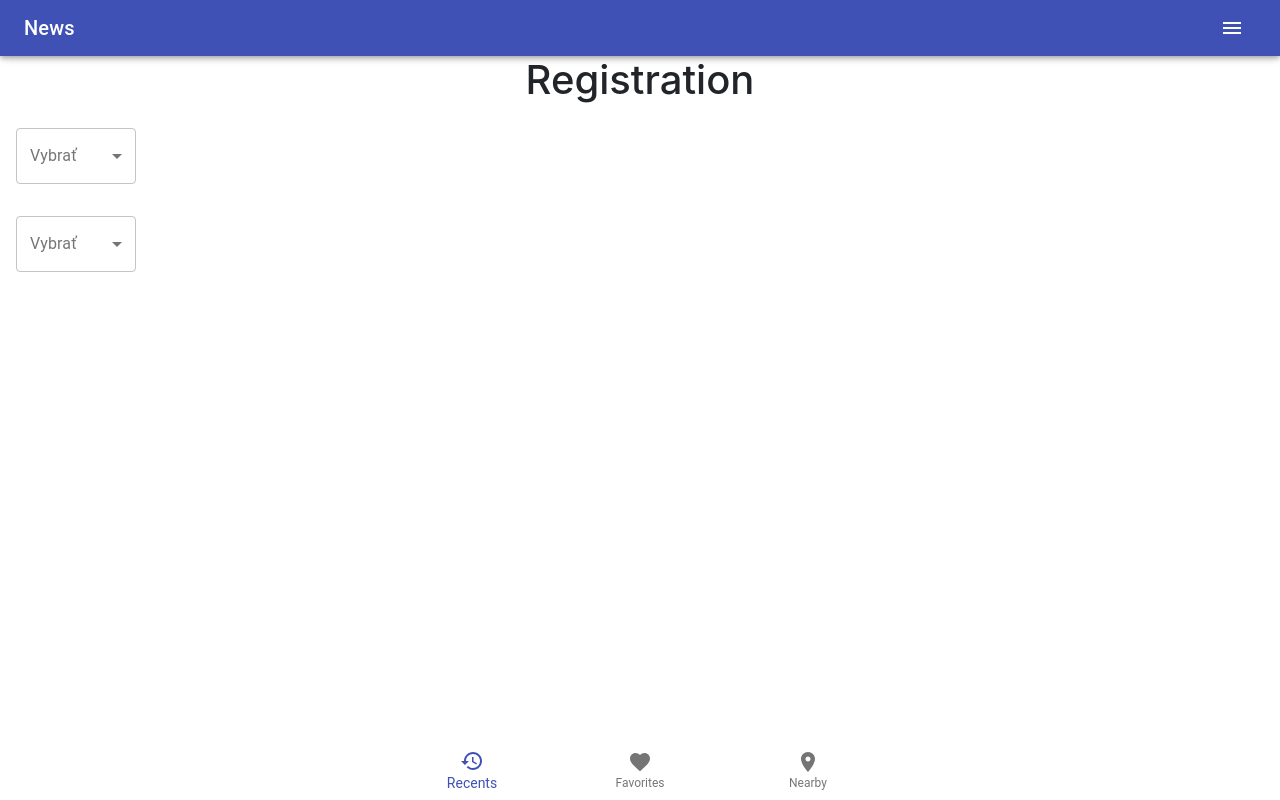
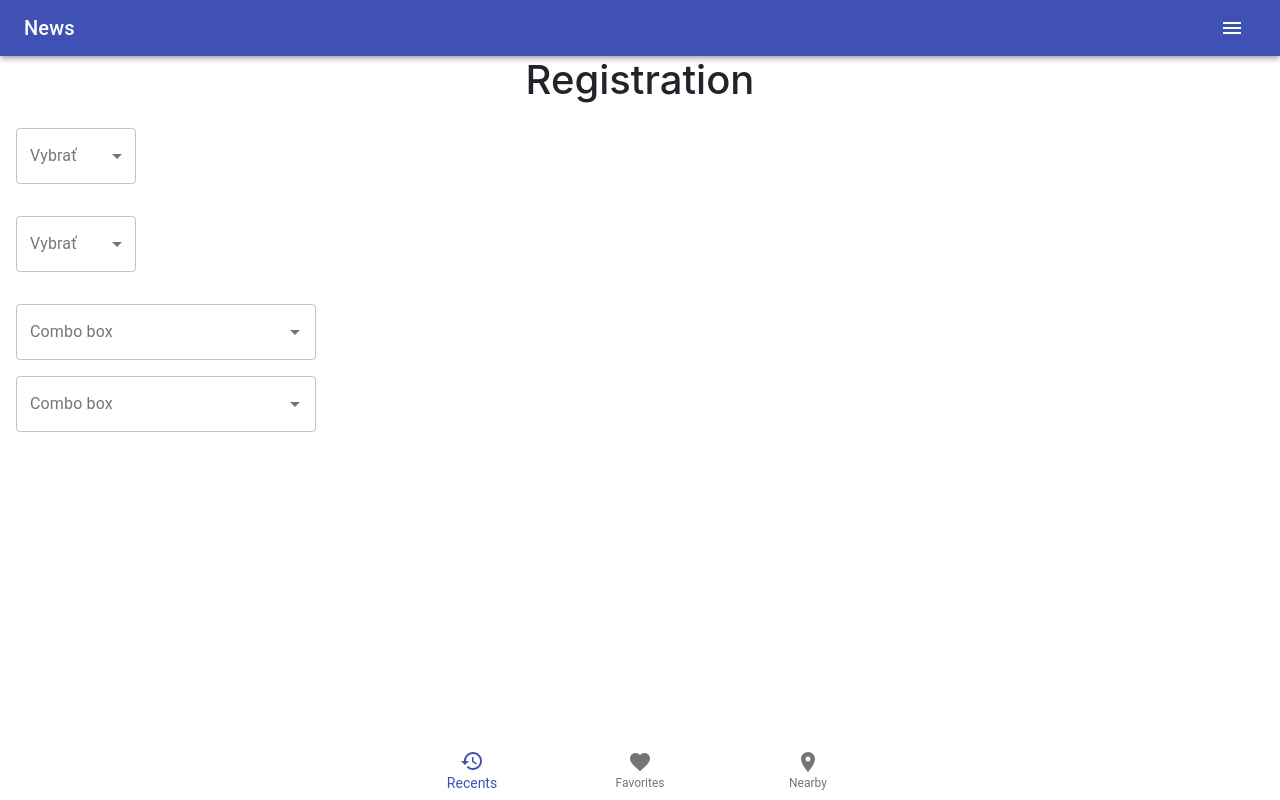
Before and after one commit to Butterfly-Effect-AppsLab/emotionalmappapp, a React app in the folder emuapp/: page /registration in a window 1280 px wide. Built offline with nearby package versions, Linux system fonts and the light colour scheme; no server answers.

Commit message:
ComboBox.js created

```diff
--- a/emuapp/package.json
+++ b/emuapp/package.json
@@ -5,7 +5,7 @@
   "homepage": "/static/react",
   "dependencies": {
     "@babel/core": "7.9.0",
-    "@material-ui/core": "^4.9.8",
+    "@material-ui/core": "^4.9.12",
     "@material-ui/icons": "^4.9.1",
     "@material-ui/lab": "^4.0.0-alpha.51",
     "@svgr/webpack": "4.3.3",
--- /dev/null
+++ b/emuapp/src/Components/ComboBox.js
@@ -0,0 +1,29 @@
+import React from 'react';
+import { makeStyles } from '@material-ui/core/styles';
+import TextField from '@material-ui/core/TextField';
+import Autocomplete from '@material-ui/lab/Autocomplete';
+
+const useStyles = makeStyles((theme) => ({
+    root: {
+        margin: theme.spacing(2),
+        minWidth: 120,
+    },
+}));
+
+const ComboBox = (props) => {
+    const { type } = props;
+    const classes = useStyles();
+
+    return (
+        <Autocomplete
+            className={classes.root}
+            id="combo-box-demo"
+            options={type ? type : 'Loading...'}
+            getOptionLabel={(option) => option.street}
+            style={{ width: 300 }}
+            renderInput={(params) => <TextField {...params} label="Combo box" variant="outlined" />}
+        />
+    );
+}
+
+export default ComboBox;
--- a/emuapp/src/Components/Dropdown.js
+++ b/emuapp/src/Components/Dropdown.js
@@ -4,9 +4,7 @@ import InputLabel from '@material-ui/core/InputLabel';
 import MenuItem from '@material-ui/core/MenuItem';
 import FormControl from '@material-ui/core/FormControl';
 import Select from '@material-ui/core/Select';
-import { connect } from 'react-redux';
-import { getYears } from '../redux/selectors';
-import { getSexes } from '../redux/selectors';
+
 
 const useStyles = makeStyles((theme) => ({
     formControl: {
@@ -26,8 +24,7 @@ const useStyles = makeStyles((theme) => ({
 }));
 
 const Dropdown = (props) => {
-    const { type, years, sexes, streets } = props;
-    console.log('blablabla', years)
+    const { type } = props;
     const classes = useStyles();
     const [fieldData, setFieldData] = React.useState('');
 
@@ -40,16 +37,6 @@ const Dropdown = (props) => {
             <MenuItem value={index}>{data}</MenuItem>
         )
     };
-
-    const fieldType = () => {
-    switch (type) {
-        case 'years':
-            return years;
-        case 'sexes':
-            return sexes;
-        case 'streets':
-            return streets;
-    }};
 
     return (
         <div>
@@ -74,11 +61,11 @@ const Dropdown = (props) => {
                         },
                         classes: { paper: classes.menuList }
                     }}
-                    // classes={{ root: classes.inputSize }}
+                    classes={{ root: classes.inputSize }}
                 >
 
                     {
-                        fieldType() ? fieldType().map((data, index) => createMenuItem(data, index)) : "Loading..."
+                        type ? type.map((data, index) => createMenuItem(data, index)) : "Loading..."
                     }
 
                 </Select>
@@ -87,12 +74,7 @@ const Dropdown = (props) => {
     );
 };
 
-const mapStateToProps = (state) => {
-    const years = getYears(state);
-    const sexes = getSexes(state);
-    return { years, sexes };
-};
 
-const mapDispatchToProps = {};
 
-export default connect(mapStateToProps, mapDispatchToProps)(Dropdown);
+
+export default (Dropdown);
--- a/emuapp/src/Pages/RegistrationPage.js
+++ b/emuapp/src/Pages/RegistrationPage.js
@@ -3,9 +3,13 @@ import Dropdown from '../Components/Dropdown';
 import { fetchRegInfo } from '../redux/actions';
 import { bindActionCreators } from 'redux';
 import { connect } from "react-redux";
+import { getYears } from '../redux/selectors';
+import { getSexes } from '../redux/selectors';
+import { getStreets } from '../redux/selectors';
 import ComboBox from '../Components/ComboBox';
 
 const RegistrationPage = (props) => {
+    const { years, sexes, streets } = props;
 
     useEffect(() => {
         props.fetchRegInfo();
@@ -15,16 +19,20 @@ const RegistrationPage = (props) => {
     return (
         <div>
             <center><h1>Registration</h1></center>
-            <Dropdown type={'sexes'}/>
-            <Dropdown type={'years'}/>
-            {/* <ComboBox /> */}
+            <Dropdown type={sexes}/>
+            <Dropdown type={years}/>
+            <ComboBox type={streets}/>
+            <ComboBox type={streets}/>
         </div>
     )
 };
 
 const mapStateToProps = (state) => {
-    return {};
-  };
+    const years = getYears(state);
+    const sexes = getSexes(state);
+    const streets = getStreets(state);
+    return { years, sexes, streets };
+};
 
   const mapDispatchToProps = (dispatch) => ({
     fetchRegInfo: bindActionCreators(fetchRegInfo, dispatch),
```
Also changed, not shown: 2 other files (tests, documents, lock files or other folders).
